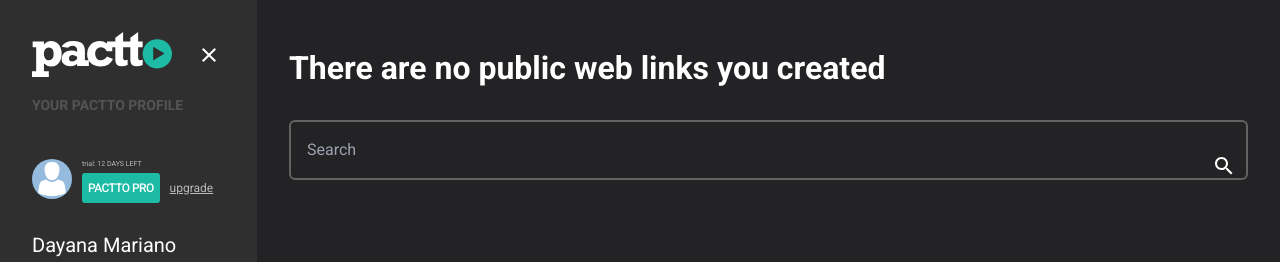
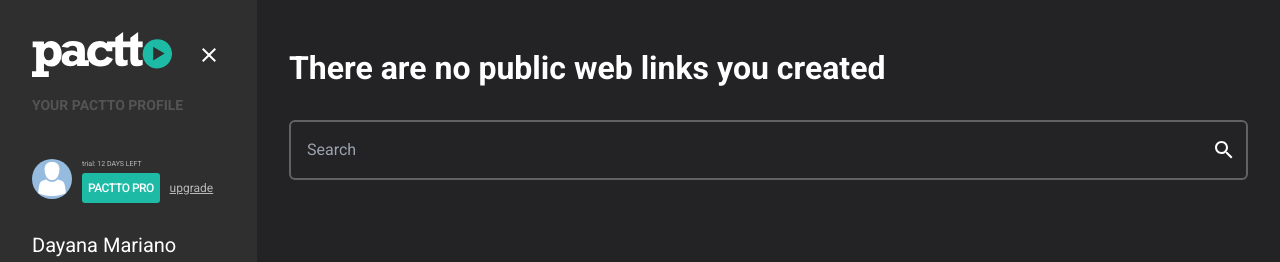
Before and after one commit to day-mariano/DashPactto, a Next.js app: page /shared-links in a window 1280 px wide. Shown: the top 262 px of the page. Built offline with nearby package versions, Linux system fonts and the light colour scheme.

Commit message:
:lipstick: style: Add padding to Search icon

```diff
--- a/src/app/shared-links/page.tsx
+++ b/src/app/shared-links/page.tsx
@@ -41,7 +41,7 @@ const Chats: React.FC = () => {
               placeholder="Search"
               className="w-full p-4 border-2 border-[#626262] rounded-md appearance-none focus:outline-none bg-transparent hover:border-white focus:border-teal-500 "
             />
-            <div className="absolute inset-y-0 right-0 flex items-center bg-transparent pr-3">
+            <div className="absolute inset-y-0 right-0 flex items-center bg-transparent pr-3 pb-8">
               <SearchIcon className="w-6 " />
             </div>
           </div>
```
